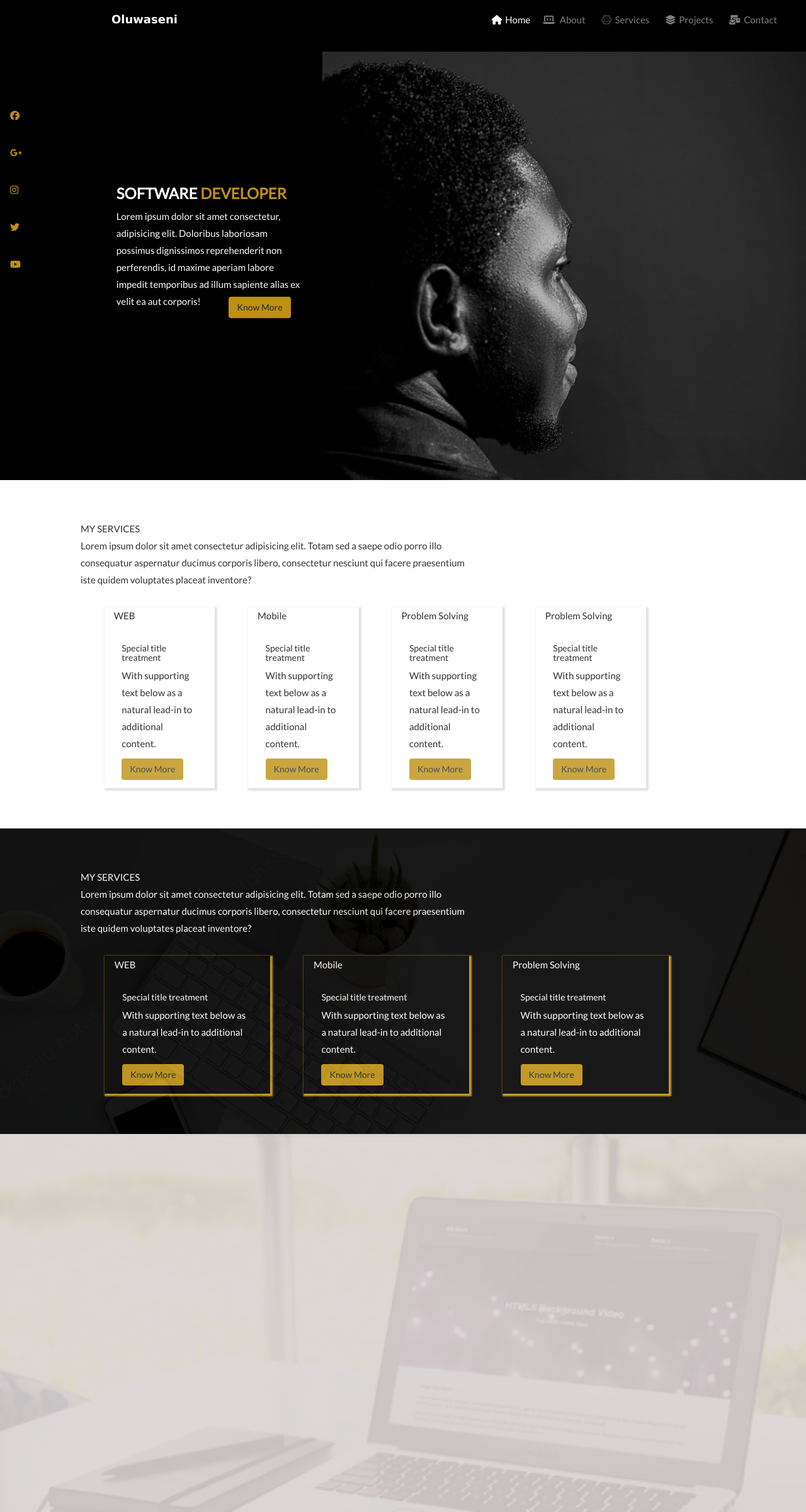
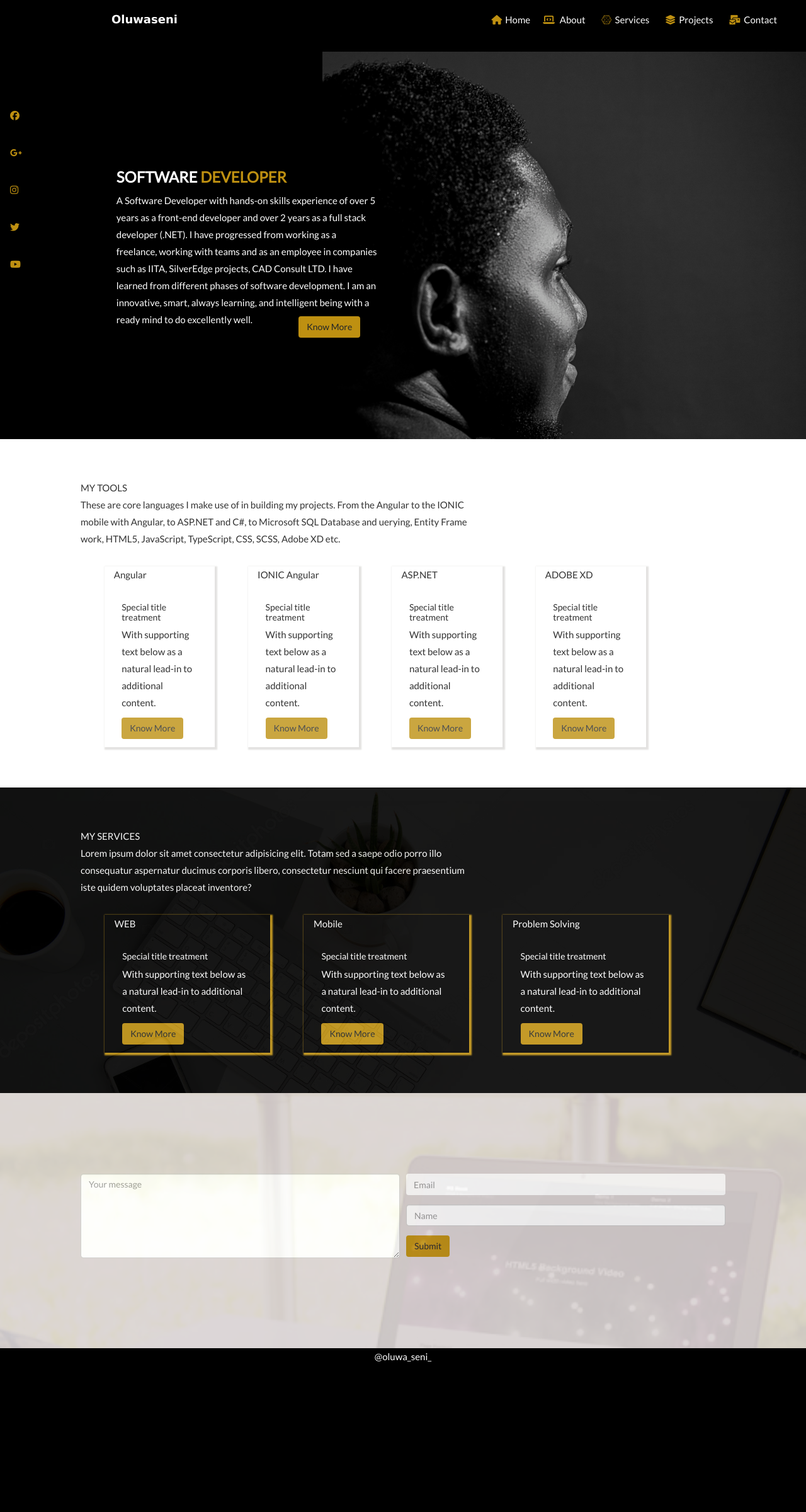
Before and after one commit to oluwaseni/vijona, an Angular app: page /oluwaseni in a window 1280 px wide. Shown: the whole page at 63% size. After the commit the page ends 2240 px from the top, so only its background shows below. Built offline with nearby package versions, Linux system fonts and the light colour scheme.

Commit message:
contents

```diff
--- a/src/app/oluwaseni/oluwaseni.component.css
+++ b/src/app/oluwaseni/oluwaseni.component.css
@@ -1,7 +1,7 @@
 .banner{
     background-attachment: fixed;
 
-    height: 85%;
+    height: max-content !important;
     font: 400 15px/1.8 Lato, sans-serif;
     color: #777;
     background-image: url('../../assets/seni.jpeg');
@@ -11,7 +11,8 @@
     background-position-y: -10px;
     background-repeat: no-repeat;
     margin: auto;
-    padding-top: 15%;;
+    padding-top: 13%;
+    padding-bottom: 13%;
     padding-left : 7%;;
     /* background-color: #e0c6c6; */
     /* transition: background-image 540ms ease-in; */
@@ -41,7 +42,7 @@
 }
 
 .last{
-    height: 600px !important;
+    height: max-content !important;
     width: 100%;
     background-color: #f7f3f3;
     margin-left: 0;
@@ -80,6 +81,10 @@
     padding: 16px;
     text-decoration: none;
   }
+
+  a i{
+    color: #be9011 !important;
+  }
   .active {
     /* background-color: #0a0a0a; */
     color: #ffffff !important;
@@ -113,6 +118,13 @@
     height: max-content !important;
     width: 100%;
     background-color: #ffffff;
+  }
+  .foot{
+    height: 100px !important;
+    width: 100%;
+    background-color: #000000;
+    text-align: center;
+    color: #ffffff;
   }
 
   .box{
@@ -150,18 +162,25 @@
     height: 100%;
     width: 100%;
     opacity: 0.9;
-    padding: 5% !important;
-    padding-left: 10% !important;
-    padding-right: 10% !important;
+    padding: 10% !important;
     color: #000000;
   }
 
   .graph{
-    color: #ffffff; width: 25%; margin-left: 8%; top: 20% !important;
+    color: #ffffff; width: 35%; margin-left: 8%; top: 20% !important;
   }
 
   /* On screens that are less than 700px wide, make the sidebar into a topbar */
+  @media screen and (min-width: 700px) {
+
+
+  }
   @media screen and (max-width: 700px) {
+
+
+.sub{
+  width: 100% !important;
+}
     .sidebar {
 
       position: fixed;
@@ -189,7 +208,7 @@
   width: 80%;
 }
 .services-text{
-  width: 80% !important;
+  width: 100% !important;
 }
 
 .lowbtn{
@@ -197,7 +216,9 @@
 }
 
 
-.boxes{
+
+
+.boxes, .box{
   font-size: 60% !important;
 }
   }
--- a/src/app/oluwaseni/oluwaseni.component.html
+++ b/src/app/oluwaseni/oluwaseni.component.html
@@ -26,17 +26,17 @@
         <li class="nav-item active" style="margin-right: 10px;">
           <a class="nav-link active" href="#"><i class="fas fa-home icons"></i>Home</a>
         </li>
-        <li class="nav-item" style="margin-right: 15px;">
-          <a class="nav-link" href="#"><i class="fas fa-laptop-code icons"></i> About</a>
+        <li class="nav-item active" style="margin-right: 15px;">
+          <a class="nav-link active" href="#"><i class="fas fa-laptop-code icons"></i> About</a>
+        </li>
+        <li class="nav-item active" style="margin-right: 15px;">
+          <a class="nav-link"  href="#"><i class="fab fa-connectdevelop icons"></i>Services</a>
         </li>
         <li class="nav-item" style="margin-right: 15px;">
-          <a class="nav-link" (click)="pierson()"><i class="fab fa-connectdevelop icons"></i>Services</a>
+          <a class="nav-link active"   (click)="vijona()"><i class="fas fa-layer-group icons"></i>Projects</a>
         </li>
         <li class="nav-item" style="margin-right: 15px;">
-          <a class="nav-link"   (click)="vijona()"><i class="fas fa-layer-group icons"></i>Projects</a>
-        </li>
-        <li class="nav-item" style="margin-right: 15px;">
-          <a class="nav-link" href="#"><i class="fas fa-mail-bulk icons"></i>Contact</a>
+          <a class="nav-link active" href="#"><i class="fas fa-mail-bulk icons"></i>Contact</a>
         </li>
       </ul>
 
@@ -50,9 +50,12 @@
 
     <h3 style=" margin-left: 8%; color: #ffffff; font-weight: bold;">SOFTWARE <span style="color: #be9011;">DEVELOPER</span></h3>
     <p class="graph">
-    Lorem ipsum dolor sit amet consectetur, adipisicing elit.
-     Doloribus laboriosam possimus dignissimos reprehenderit non perferendis,
-     id maxime aperiam labore impedit temporibus ad illum sapiente alias ex velit ea aut corporis!
+      A Software Developer with hands-on skills experience of over 5 years as a front-end developer
+      and over 2 years as a full stack developer (.NET). I have progressed from working as a
+      freelance, working with teams and as an employee in companies such as IITA, SilverEdge
+      projects, CAD Consult LTD. I have learned from different phases of software development. I am
+      an innovative, smart, always learning, and intelligent being with a ready mind to do excellently
+      well.
 
      <span class="button btn lowbtn" style="background-color: #be9011; float: right; margin-right:7%; margin-top:2%">
       Know More
@@ -65,10 +68,12 @@
   <div class="after-inner">
     <div class="services-text">
       <span class="title">
-        MY SERVICES
+        MY TOOLS
       </span>
       <p class="service">
-        Lorem ipsum dolor sit amet consectetur adipisicing elit. Totam sed a saepe odio porro illo consequatur aspernatur ducimus corporis libero, consectetur nesciunt qui facere praesentium iste quidem voluptates placeat inventore?
+        These are core languages I make use of in building my projects.
+         From the Angular to the IONIC mobile with Angular, to ASP.NET and C#, to Microsoft SQL Database and uerying,
+         Entity Frame work, HTML5, JavaScript, TypeScript, CSS, SCSS, Adobe XD etc.
       </p>
     </div>
 
@@ -76,7 +81,7 @@
       <div class="col-md-2 col-sm-5 col-xs-5 boxes">
         <div class="card"  style="background-color: #ffffff !important; color: #000000; border: none !important;">
           <div class="card-title">
-            WEB
+            Angular
           </div>
           <div class="card-body">
             <h5 class="card-title">Special title treatment</h5>
@@ -88,7 +93,7 @@
       <div class="col-md-2 col-sm-5 col-xs-5 boxes ml-1">
         <div class="card"  style="background-color: #ffffff !important; color: #000000;  border: none !important;">
           <div class="card-title">
-            Mobile
+            IONIC Angular
           </div>
           <div class="card-body">
             <h5 class="card-title">Special title treatment</h5>
@@ -101,7 +106,7 @@
 
         <div class="card"  style="background-color: #ffffff !important; color: #000000;  border: none !important;">
           <div class="card-title">
-            Problem Solving
+            ASP.NET
           </div>
           <div class="card-body">
             <h5 class="card-title">Special title treatment</h5>
@@ -114,7 +119,7 @@
 
         <div class="card"  style="background-color: #ffffff !important; color: #000000;  border: none !important;">
           <div class="card-title">
-            Problem Solving
+            ADOBE XD
           </div>
           <div class="card-body">
             <h5 class="card-title">Special title treatment</h5>
@@ -184,10 +189,36 @@
 </div>
 
 
-<div class="last footer">
+<div class="last">
   <div class="last-inner">
+
+    <form>
+      <div class="form-row">
+
+        <div class="form-group  col-md-6">
+          <textarea type="text" class="form-control" id="inputMessage" rows="6" placeholder="Your message"></textarea>
+        </div>
+        <div class=" col-md-6">
+        <div class="form-group">
+          <input style="border: none !important;
+          border-width: 0 !important;
+          box-shadow: none !important;" type="email" class="form-control" id="inputEmail4" placeholder="Email">
+        </div>
+        <div class="form-group">
+          <input type="text" class="form-control" id="inputName4" placeholder="Name">
+        </div>
+        <button type="submit" style="background-color: #be9011;" class="btn sub">Submit</button>
+      </div>
+      </div>
+
+
+    </form>
 
 </div>
 </div>
 
+<div class="footer foot">
+ @oluwa_seni_
 </div>
+
+</div>
```
